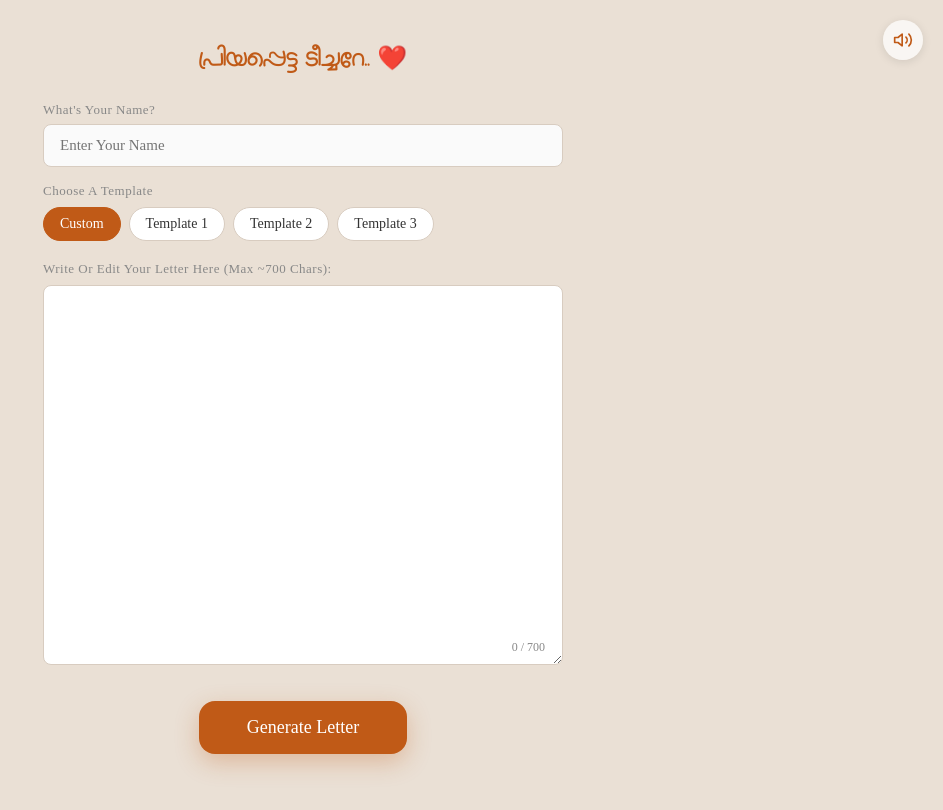
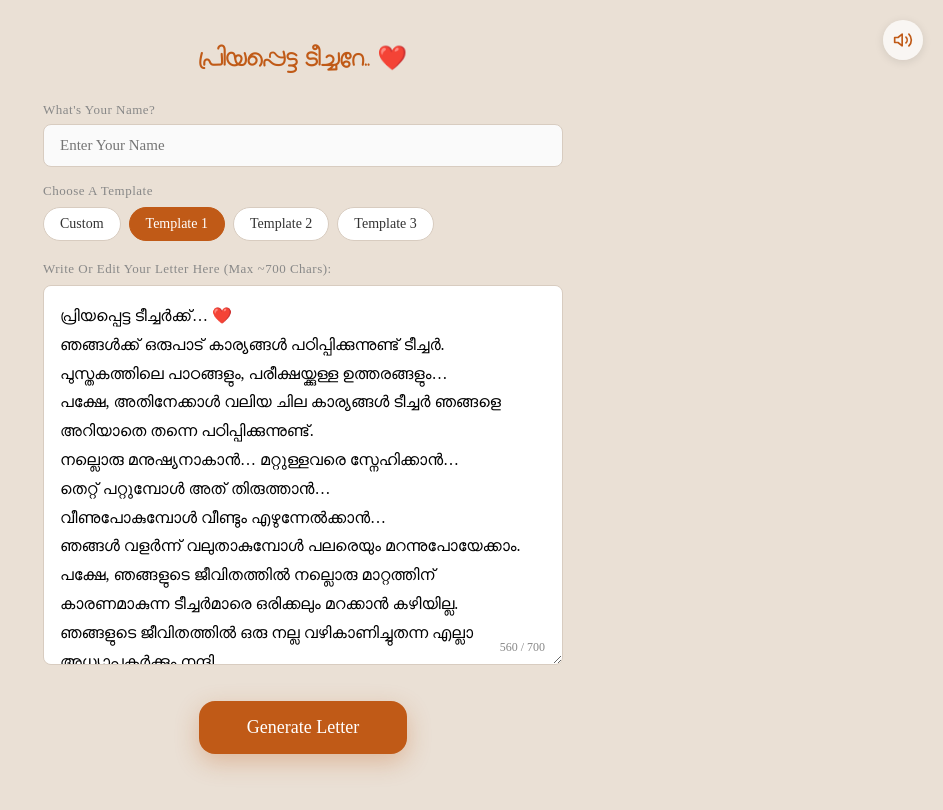
Before and after one commit to Shameelmya/BalakeralamLetter, a React (Vite) app: page / in a window 1280 px wide. Both pictures are taken after a click on the button "Write Your Letter". Shown: the top 810 px of the page, without its empty margins (337-1280 px from the left). Built offline with nearby package versions, Linux system fonts and the light colour scheme; a web font is replaced by a local one.

Commit message:
Set Template 1 as default selection and fix edit content overwrite

```diff
--- a/src/components/LetterBuilder.jsx
+++ b/src/components/LetterBuilder.jsx
@@ -5,12 +5,21 @@ const MAX_CHARS = 700
 
 export default function LetterBuilder({ initialData, onSubmit }) {
   const [name, setName] = useState(initialData?.name || '')
-  const [mode, setMode] = useState(initialData?.templateId ? `template-${initialData.templateId}` : 'custom')
-  const [content, setContent] = useState(initialData?.content || '')
+  const [mode, setMode] = useState(initialData?.templateId ? `template-${initialData.templateId}` : (initialData?.content ? 'custom' : 'template-1'))
+  const [content, setContent] = useState(() => {
+    if (initialData?.content) return initialData.content;
+    const tpl = templates.find(t => t.id === 1);
+    return tpl ? tpl.content : '';
+  })
   const [errorMsg, setErrorMsg] = useState('')
   const errorRef = useRef(null)
+  const isFirstMount = useRef(true)
 
   useEffect(() => {
+    if (isFirstMount.current) {
+      isFirstMount.current = false;
+      return;
+    }
     if (mode.startsWith('template-')) {
       const tplId = parseInt(mode.split('-')[1])
       const tpl = templates.find(t => t.id === tplId)
```
